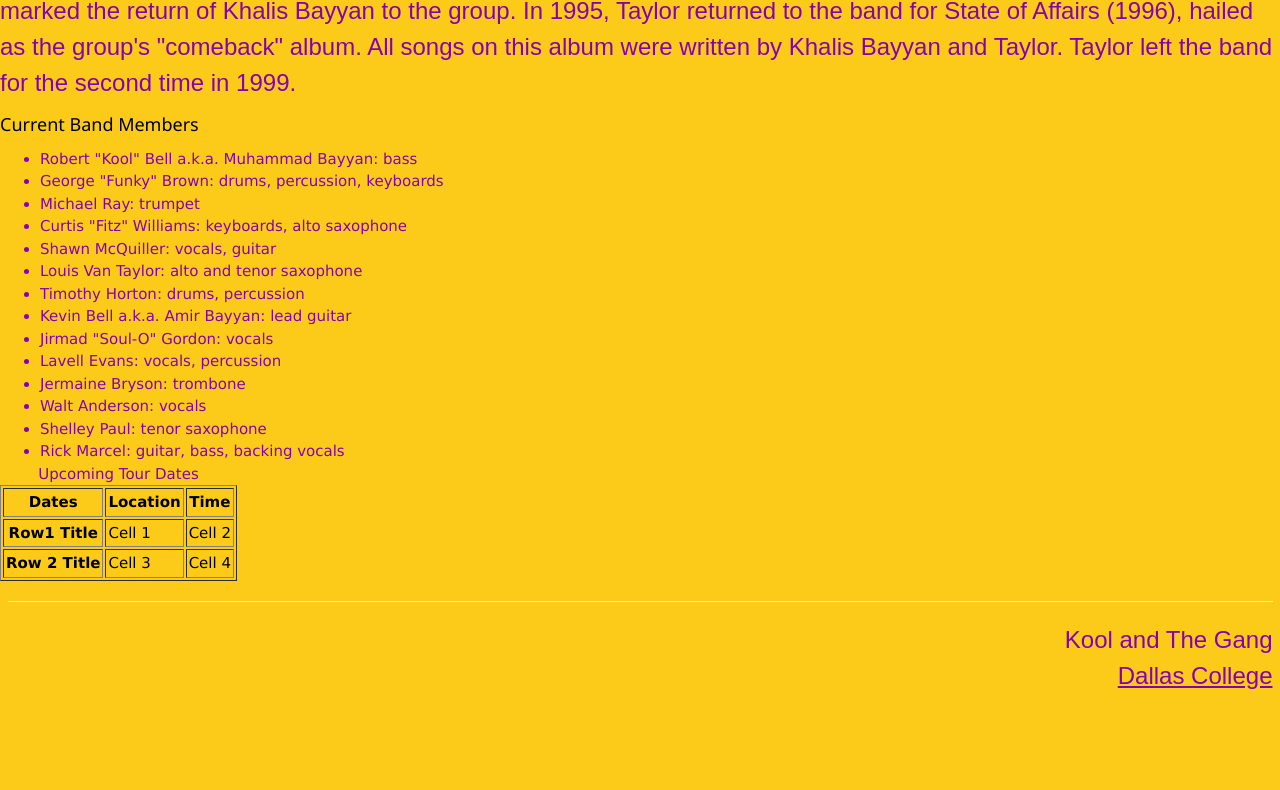
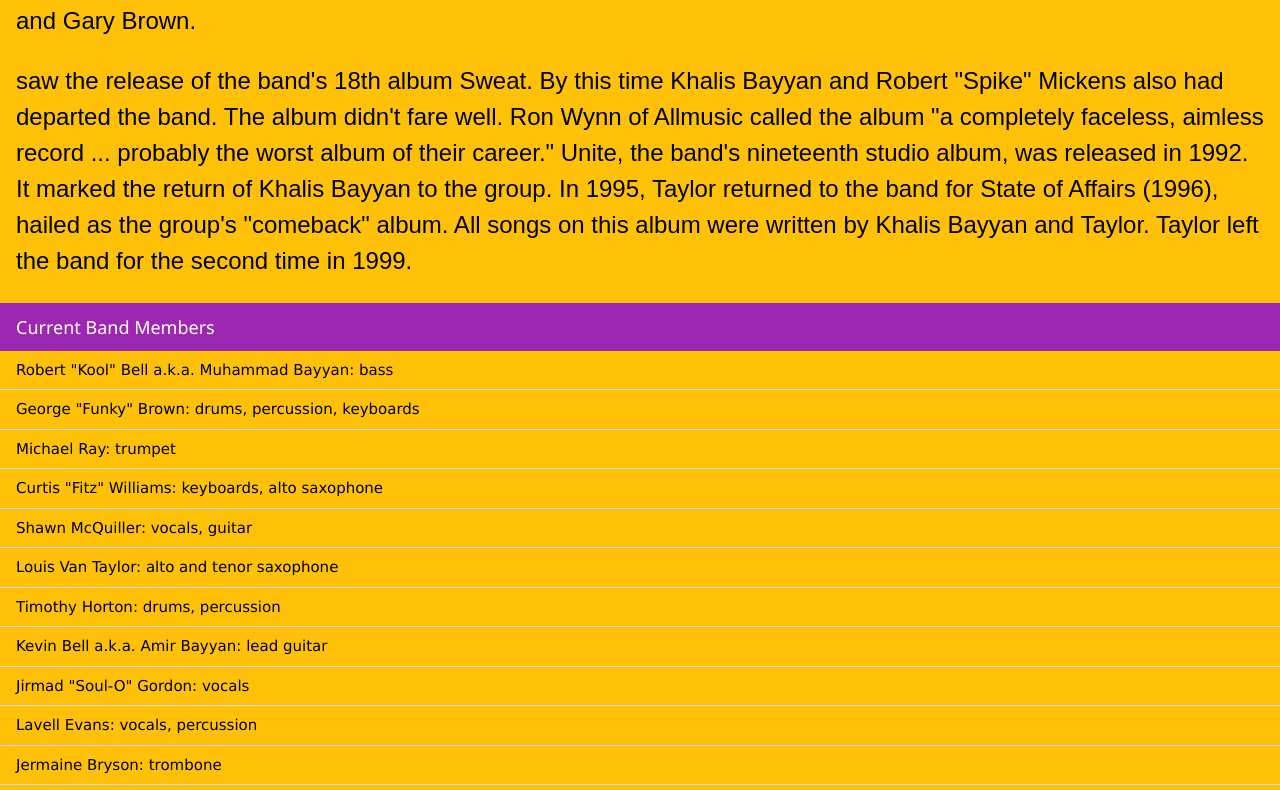
Before and after one commit to Willspen22/web-design, a plain HTML site: page index.html in a window 1280 px wide. Shown: the part 1790-2580 px from the top of the page. Before the commit the page ends 2484 px from the top, so only its background shows below. Drawn offline with nearby package versions, Linux system fonts and the light colour scheme.

Commit message:
index w3 and about us

```diff
--- a/index.html
+++ b/index.html
@@ -23,7 +23,6 @@
     <meta name="msapplication-TileColor" content="#ffffff">
     <meta name="msapplication-TileImage" content="/ms-icon-144x144.png">
     <meta name="theme-color" content="#ffffff">
-    <link rel="stylesheet" href="css/styles.css">
     <link rel="stylesheet" href="https://www.w3schools.com/w3css/4/w3.css">
     <style>
         p {
@@ -34,15 +33,17 @@
 </head>
 
 <body>
-    <header>
+    <header class="w3-container w3-purple">
         <h1>Kool And The Gang</h1>
     </header>
-    <nav>
+    <nav class="w3-container w3-purple">
         <a href="index.html">Home</a> | <a href="faq.html">FAQs</a> | <a href="gallery.html">Gallery</a> | <a href="contact-us.html">Contact Us</a> | <a href="about-us.html">About Me</a>
     </nav>
     <section>
-        <h2>A History of Kool and The Gang</h2>
-        <article>
+        <header class="w3-container w3-amber">
+            <h2>A History of Kool and The Gang</h2>
+        </header>
+        <article class="w3-container w3-amber">
             <h3>Introduction</h3>
             <p>The band formed in Jersey City, New Jersey, in 1964 when seven school friends decided to perform together
                 as an instrumental jazz and soul group named the Jazziacs. Among them were Robert "Kool" Bell on bass,
@@ -54,7 +55,7 @@
                 building as Thelonious Monk, who became Robert's godfather. Miles Davis would drop by because he wanted
                 to be a boxer.</p>
         </article>
-        <article>
+        <article class="w3-container w3-amber">
             <h3>First success</h3>
             <p>By the spring of 1973, Kool & the Gang had started to observe disco music trends, which influenced the
                 band to become what Robert Bell described as "a much harder, funkier, tighter" unit than before.[21] He
@@ -70,7 +71,7 @@
                 released Spirit of the Boogie which contained the top 40 single "Spirit of the Boogie". This was
                 followed by the part-studio part-live release Love & Understanding, in 1976.</p>
         </article>
-        <article>
+        <article class="w3-container w3-amber">
             <h3>Their Peak</h3>
             <p>The group's seventeenth album, Forever, was released in November 1986. The album included two hit singles
                 on the Billboard Hot 100 chart: "Victory" (US #10, R&B #2) and "Stone Love" (US #10, R&B #4). Two
@@ -88,7 +89,7 @@
                 they felt it had run its course. After the tour, Taylor left Kool & the Gang to pursue a solo
                 career. He returned in 1996 for their State of Affairs album.</p>
         </article>
-        <article>
+        <article  class="w3-container w3-amber">
             <h4> Later Years</h4>
             <p>In February 1988, news of Taylor's departure from the band to pursue a solo career was reported in the
                 press. The group had discussed pursuing solo projects during the previous year, with Thomas
@@ -103,8 +104,11 @@
                 album. All songs on this album were written by Khalis Bayyan and Taylor. Taylor left the band for
                 the second time in 1999.</p>
         </article>
-        <h5>Current Band Members</h5>
-        <ul>
+
+        <article class="w3-container w3-purple">
+            <h5>Current Band Members</h5>
+        </article>
+        <ul class="w3-ul w3-amber">
             <li>Robert "Kool" Bell a.k.a. Muhammad Bayyan: bass</li>
             <li> George "Funky" Brown: drums, percussion, keyboards</li>
             <li> Michael Ray: trumpet</li>
@@ -120,8 +124,8 @@
             <li>Shelley Paul: tenor saxophone</li>
             <li> Rick Marcel: guitar, bass, backing vocals</li>
         </ul>
-        <table border="1" cellpadding="2">
-            <caption>Upcoming Tour Dates</caption>
+        <table class="w3-table w3-border w3-amber">
+                <caption>Upcoming Tour Dates</caption>
             <thead>
               <tr>
                 <th>Dates</th>
@@ -131,23 +135,26 @@
             </thead>
             <tbody>
               <tr>
-                <th scope="row">Row1 Title</th>
-                <td headers="col1">Cell 1</td>
-                <td headers="col2">Cell 2</td>
+                <th scope="row">Oct. 10</th>
+                <td headers="col1">Austin</td>
+                <td headers="col2">9:00pm</td>
               </tr>
               <tr>
-                <th scope="row">Row 2 Title</th>
-                <td headers="col1">Cell 3</td>
-                <td headers="col2">Cell 4</td>
+                <th scope="row">Oct. 11</th>
+                <td headers="col1">Houston</td>
+                <td headers="col2">9:00pm</td>
+              </tr>
+              <tr>
+                <th scope="row">Oct. 12</th>
+                <td headers="col1">Dallas</td>
+                <td headers="col2">9:00pm</td>
               </tr>
             </tbody>
           </table>
     </section>
-    <footer>
-        <hr>
+    <footer class="w3-container w3-purple">
         <p>Kool and The Gang</p>
         <p><a href="https://www.dallascollege.edu/pages/default.aspx">Dallas College</a></p>
     </footer>
 </body>
-
 </html>
```
Also changed, not shown: about-us.html (+0 -3 lines).
